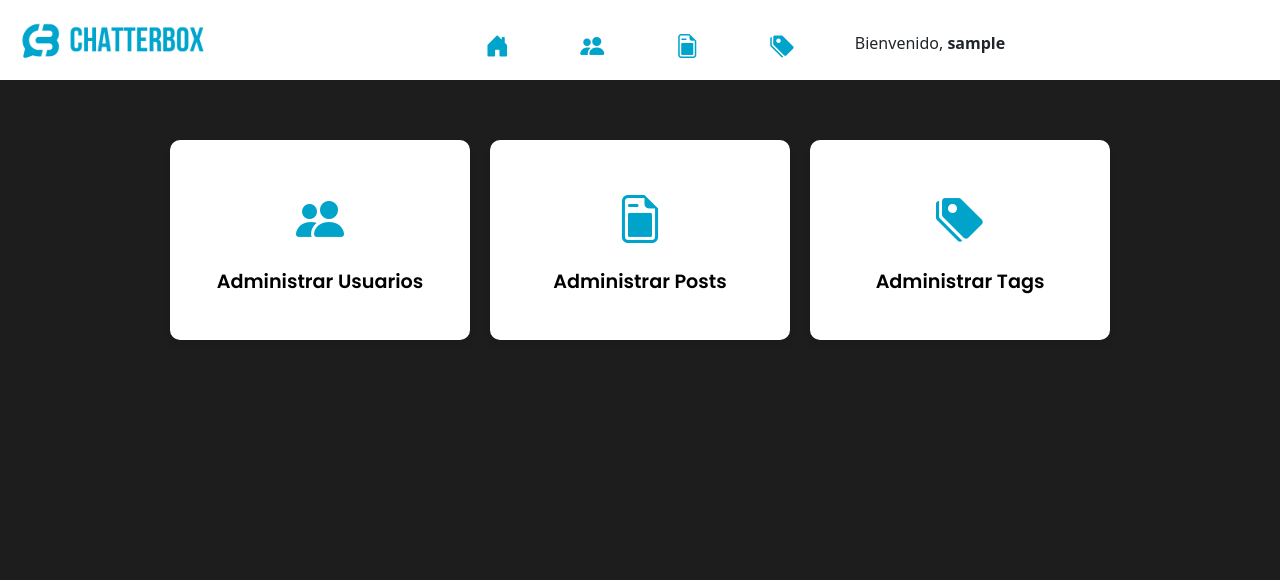
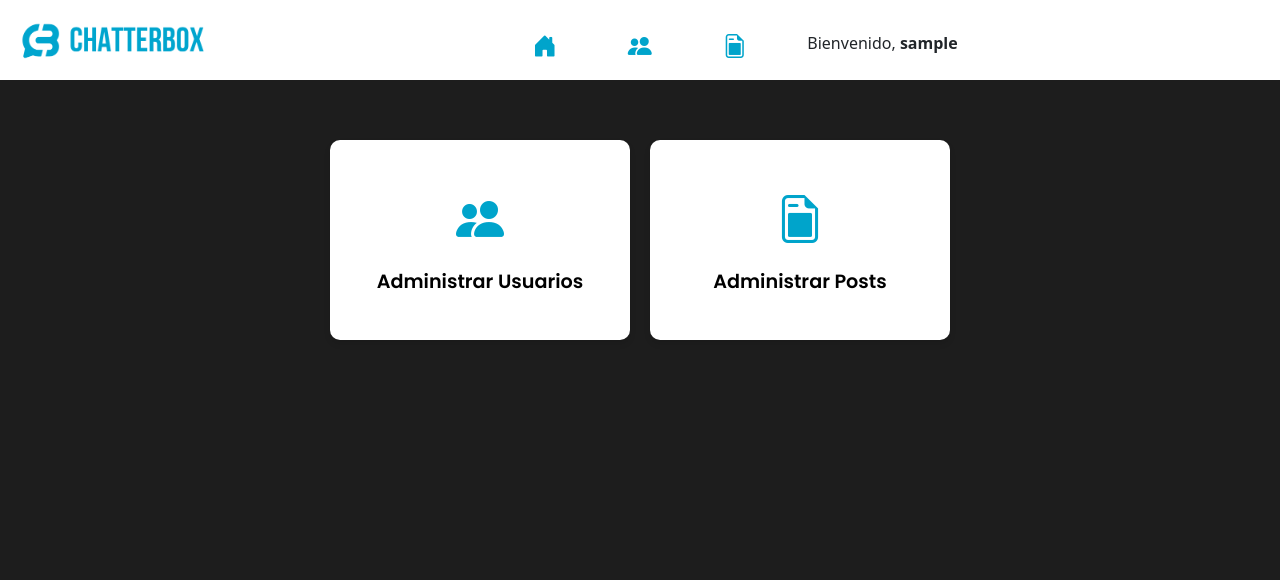
Before and after one commit to VALOID3/Chatterbox-Red-Social, a PHP site: page /admin/dashboardAdmin.php in a window 1280 px wide. Shown: the top 580 px of the page. Run offline with PHP 8.4, Linux system fonts and the light colour scheme; the visitor is signed in with stand-in values (Sample User, id 1).

Commit message:
se elimino tags

```diff
--- a/admin/dashboardAdmin.php
+++ b/admin/dashboardAdmin.php
@@ -34,10 +34,6 @@
             <i class="bi bi-file-earmark-post"></i>
             <span>Administrar Posts</span>
         </a>
-        <a href="AdminTags.php" class="dashboard-button">
-            <i class="bi bi-tags-fill"></i>
-            <span>Administrar Tags</span>
-        </a>
     </div>
 
     <script src="js/dashboard.js"></script>
--- a/admin/navbarAdmin.php
+++ b/admin/navbarAdmin.php
@@ -69,13 +69,6 @@ $usuario = $_SESSION['usuario_nombre'] ?? 'Invitado';
                         <div class="text">POSTS</div>
                     </button>
 
-                    <button class="Btn" onclick="window.top.location.href='AdminTags.php'">
-                        <div class="sign">
-                            <i class="bi bi-tags-fill icon-large"></i>
-                        </div>
-                        <div class="text">TAGS</div>
-                    </button>
-
                     <div class="usuario-nombre">
                         Bienvenido, <strong><?= htmlspecialchars($usuario) ?></strong>
                     </div>
```
